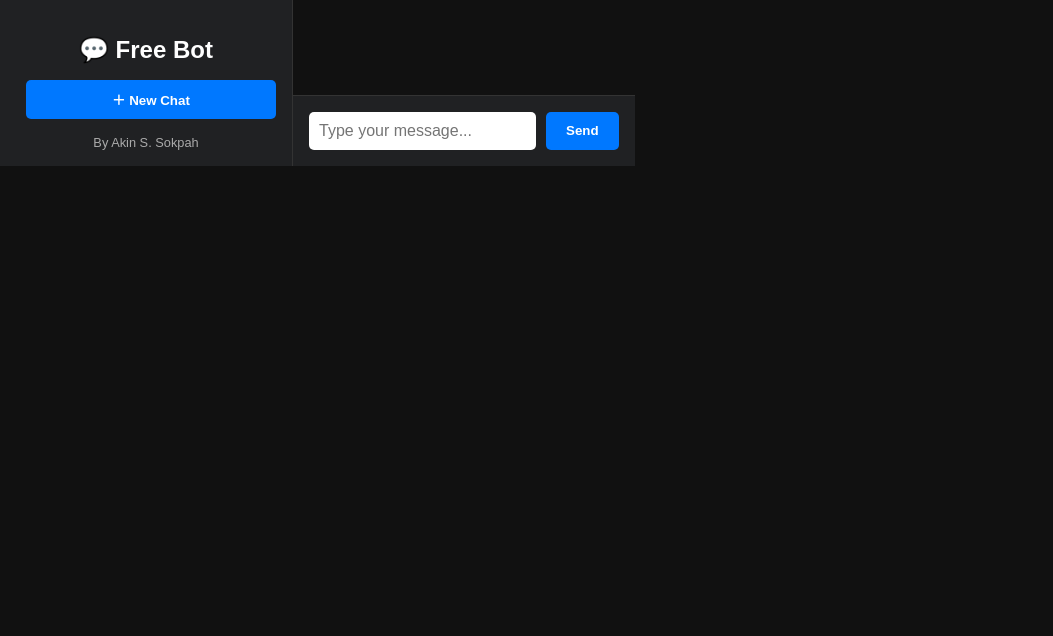
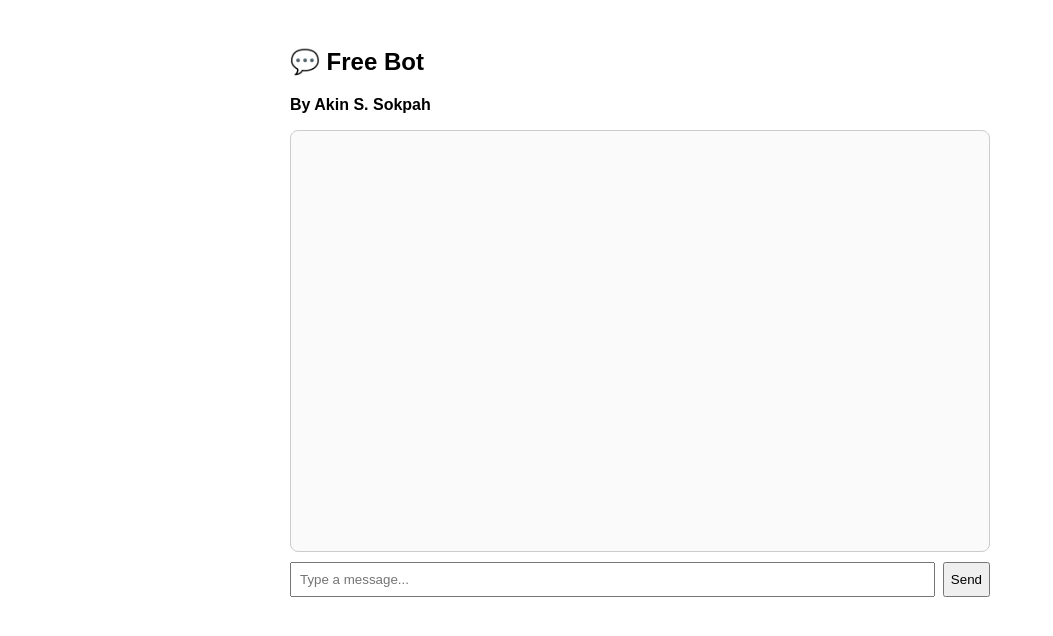
Before and after one commit to akinsayesokpah82-rgb/free-bot, a React (Vite) app in the folder frontend/: page / in a window 1280 px wide. Shown: the top 636 px of the page, without its empty margins (0-1053 px from the left). Built offline with nearby package versions, Linux system fonts and the light colour scheme.

Commit message:
Update App.jsx

```diff
--- a/frontend/src/App.jsx
+++ b/frontend/src/App.jsx
@@ -1,81 +1,63 @@
-import { useState } from "react";
-import "./App.css";
+import React, { useState } from "react";
 
 export default function App() {
   const [input, setInput] = useState("");
   const [messages, setMessages] = useState([]);
-  const [chats, setChats] = useState([]);
-  const [activeChat, setActiveChat] = useState(null);
+  const [loading, setLoading] = useState(false);
 
-  function newChat() {
-    const newSession = { id: Date.now(), history: [] };
-    setChats((c) => [newSession, ...c]);
-    setMessages([]);
-    setActiveChat(newSession.id);
-  }
-
-  async function handleSend() {
+  const sendMessage = async () => {
     if (!input.trim()) return;
-    const userMsg = { role: "user", text: input };
-    setMessages((m) => [...m, userMsg]);
+    const userMessage = { role: "user", content: input };
+    setMessages([...messages, userMessage]);
     setInput("");
-
+    setLoading(true);
     try {
       const res = await fetch("/api/chat", {
         method: "POST",
         headers: { "Content-Type": "application/json" },
-        body: JSON.stringify({ message: input }),
+        body: JSON.stringify({ message: input })
       });
       const data = await res.json();
-      const botMsg = { role: "bot", text: data.reply };
-      setMessages((m) => [...m, botMsg]);
+      const botMessage = { role: "assistant", content: data.reply };
+      setMessages((prev) => [...prev, botMessage]);
     } catch {
-      setMessages((m) => [
-        ...m,
-        { role: "bot", text: "⚠️ Failed to connect to backend." },
+      setMessages((prev) => [
+        ...prev,
+        { role: "assistant", content: "⚠️ Error connecting to server." }
       ]);
     }
-  }
+    setLoading(false);
+  };
 
   return (
-    <div className="layout">
-      <aside className="sidebar">
-        <h2>💬 Free Bot</h2>
-        <button onClick={newChat}>＋ New Chat</button>
-        <div className="chat-list">
-          {chats.map((chat) => (
-            <div
-              key={chat.id}
-              className={chat.id === activeChat ? "chat-item active" : "chat-item"}
-              onClick={() => {
-                setActiveChat(chat.id);
-                setMessages(chat.history);
-              }}
-            >
-              Chat {new Date(chat.id).toLocaleTimeString()}
-            </div>
-          ))}
-        </div>
-        <div className="footer">By Akin S. Sokpah</div>
-      </aside>
-
-      <main className="chat-area">
-        <div className="chat-box">
-          {messages.map((msg, i) => (
-            <div key={i} className={`msg ${msg.role}`}>{msg.text}</div>
-          ))}
-        </div>
-
-        <div className="input-box">
-          <input
-            value={input}
-            onChange={(e) => setInput(e.target.value)}
-            onKeyDown={(e) => e.key === "Enter" && handleSend()}
-            placeholder="Type your message..."
-          />
-          <button onClick={handleSend}>Send</button>
-        </div>
-      </main>
+    <div style={{ fontFamily: "sans-serif", padding: "20px", maxWidth: 700, margin: "auto" }}>
+      <h2>💬 Free Bot</h2>
+      <p><strong>By Akin S. Sokpah</strong></p>
+      <div style={{
+        border: "1px solid #ccc",
+        borderRadius: "8px",
+        padding: "10px",
+        height: "400px",
+        overflowY: "auto",
+        background: "#fafafa"
+      }}>
+        {messages.map((m, i) => (
+          <div key={i} style={{ marginBottom: "10px" }}>
+            <strong>{m.role === "user" ? "You" : "Bot"}:</strong> {m.content}
+          </div>
+        ))}
+        {loading && <div>⏳ Thinking...</div>}
+      </div>
+      <div style={{ marginTop: "10px", display: "flex", gap: "8px" }}>
+        <input
+          style={{ flex: 1, padding: "8px" }}
+          value={input}
+          placeholder="Type a message..."
+          onChange={(e) => setInput(e.target.value)}
+          onKeyDown={(e) => e.key === "Enter" && sendMessage()}
+        />
+        <button onClick={sendMessage}>Send</button>
+      </div>
     </div>
   );
 }
```
